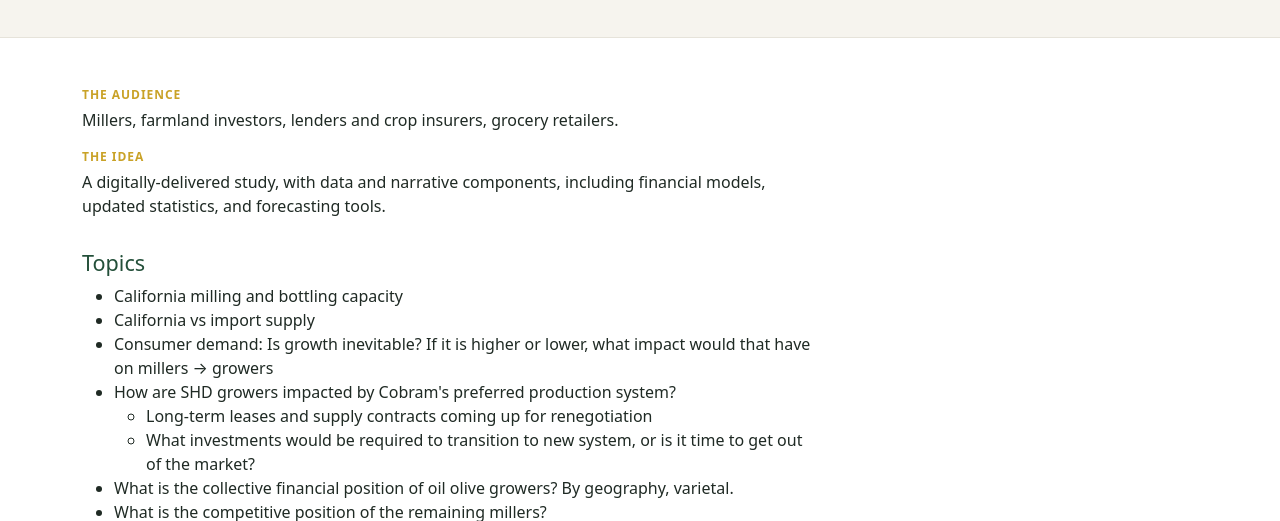
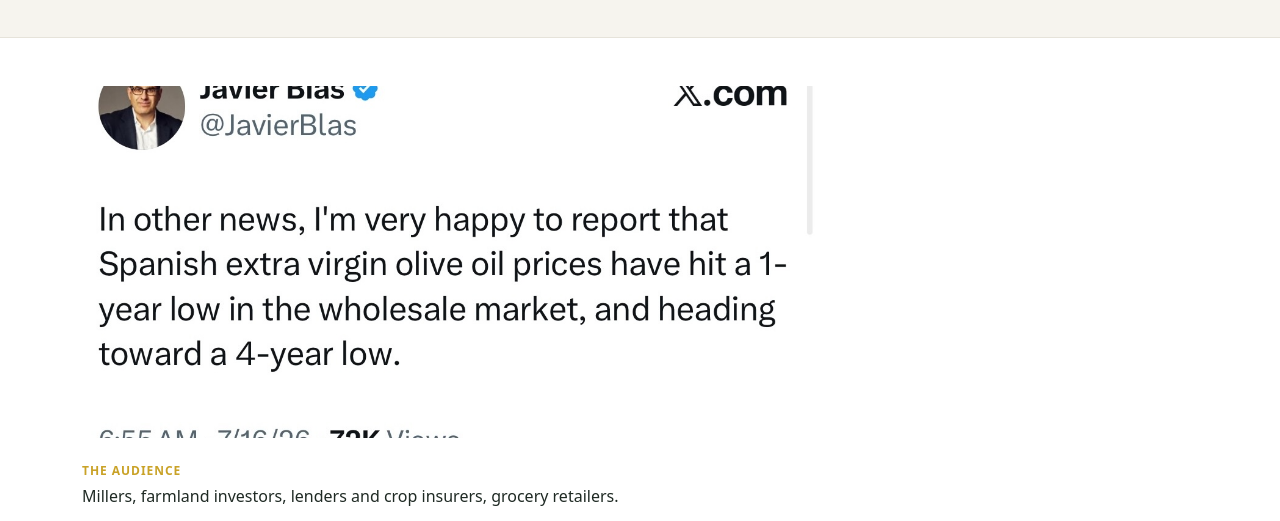
Before and after one commit to node-econ/opensensory, a plain HTML site: page pages/olive-oil-landscape.html in a window 1280 px wide. Shown: the part 223-744 px from the top of the page. Drawn offline with nearby package versions, Linux system fonts and the light colour scheme.

Commit message:
added image blocks and fixed some text.

```diff
--- a/assets/css/styles.css
+++ b/assets/css/styles.css
@@ -97,6 +97,18 @@ body {
   color: var(--ea-gold);
 }
 
+.detail-figure {
+  margin: 0;
+}
+
+.detail-figure img {
+  width: 100%;
+  height: auto;
+  display: block;
+  object-fit: cover;
+  max-height: 22rem;
+}
+
 footer {
   background-color: var(--ea-green-dark);
   color: rgba(255, 255, 255, 0.85);
--- a/pages/olive-oil-landscape.html
+++ b/pages/olive-oil-landscape.html
@@ -27,6 +27,10 @@
     <div class="container">
       <div class="row">
         <div class="col-lg-8">
+
+          <figure class="detail-figure mb-4">
+            <img src="../assets/images/oliveoil.jpeg" alt="California olive orchard" class="img-fluid rounded" />
+          </figure>
 
           <p class="meta-label mb-1">The audience</p>
           <p>Millers, farmland investors, lenders and crop insurers, grocery retailers.</p>
```
Also changed, not shown: pages/crop-protection-upheaval.html (+1 -1 lines), README.md, assets/images/oliveoil.jpeg (added).
